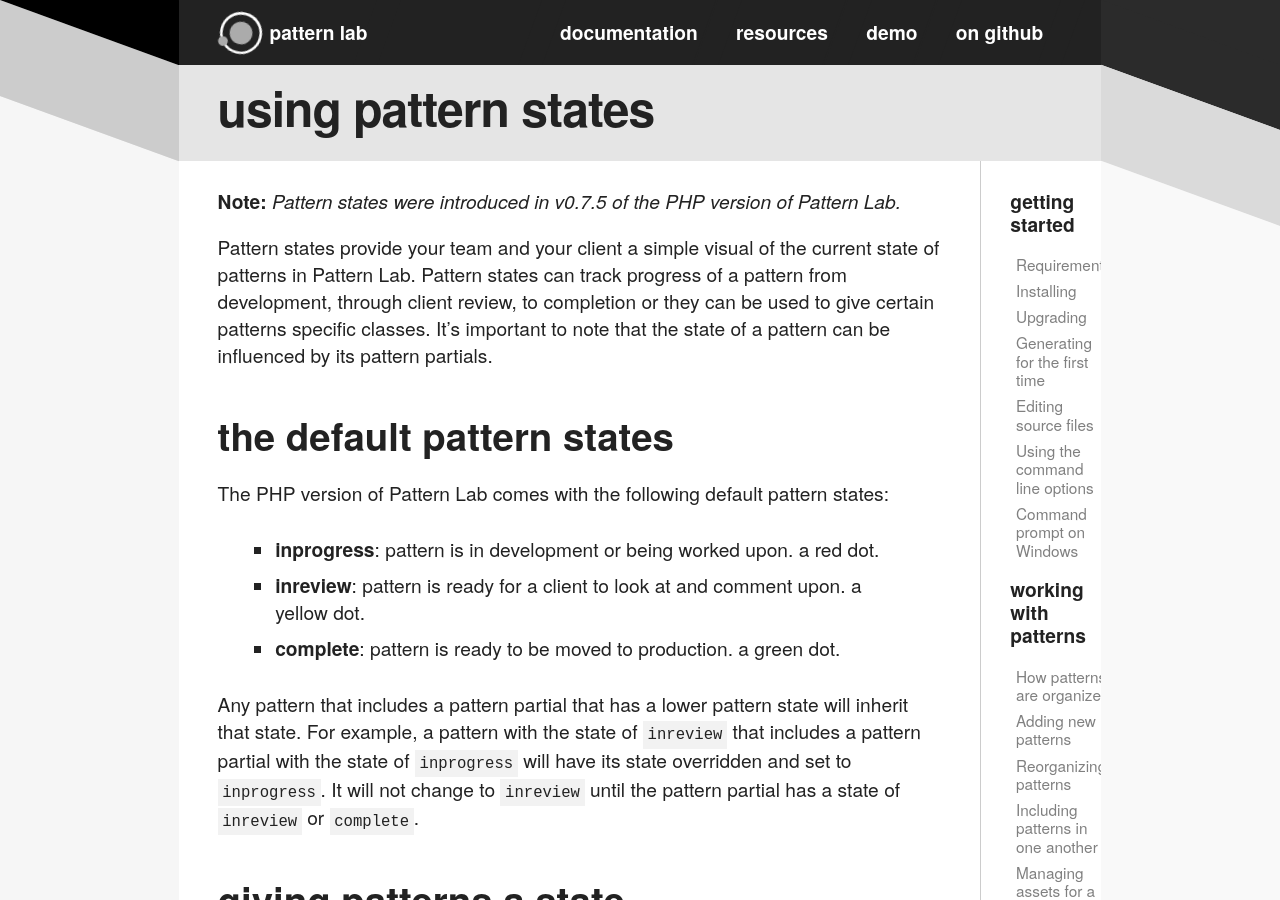
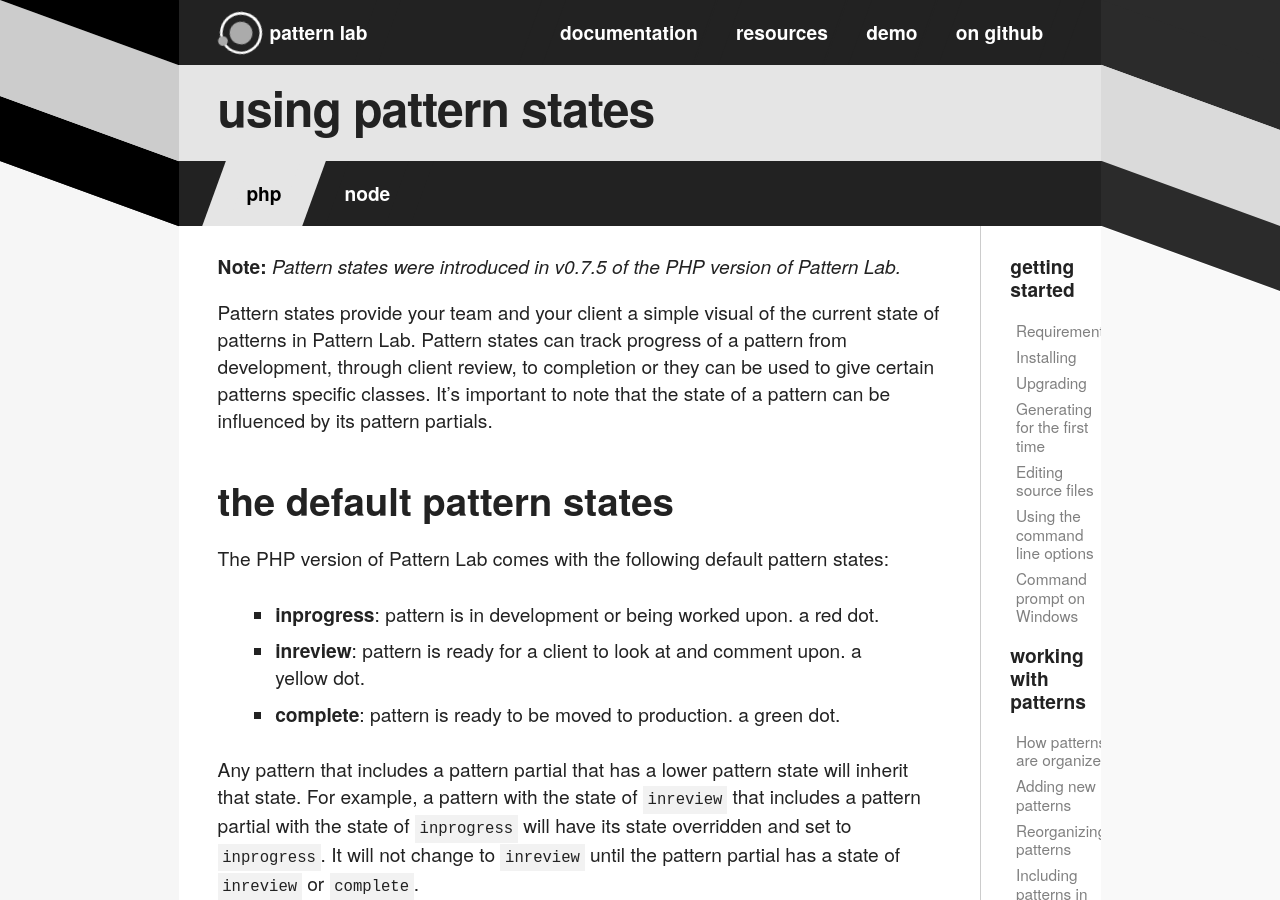
Before and after one commit to pattern-lab/website, a Jekyll site: the page built from patternlabsite/docs/pattern-states.md, in a window 1280 px wide and 900 px high. Built offline with Jekyll 4.4.1, drawn with Linux system fonts in a browser that asks for light colours; Markdown is read by kramdown in place of the engine named in the settings; comment, search, counter and statistics services are not loaded.

Commit message:
Updated pattern-states page This is part of https://github.com/pattern-lab/patternlab-node/issues/70 for version 1.0.0 release prep

````diff
--- a/patternlabsite/docs/pattern-states.md
+++ b/patternlabsite/docs/pattern-states.md
@@ -2,7 +2,17 @@
 layout: docs
 title: Using Pattern States | Pattern Lab
 heading: Using Pattern States
+languages:
+- language: php
+- language: node
 ---
+
+<!--- start php -->
+
+<div class="tab-panel" id="php">
+<h2 class="language-title">php</h2>
+
+{% capture m %}
 
 **Note:** *Pattern states were introduced in v0.7.5 of the PHP version of Pattern Lab.*
 
@@ -40,3 +50,56 @@
     }
 
 Then add `@newpatternstate` to your patterns to have the new look show up. If you want to add it to the cascade of the default patterns you can modify your `config.ini`. Simply add your new pattern state to the `patternStates` list.
+
+{% endcapture %}
+{{ m | markdownify }}
+
+</div>
+
+<!--- end php -->
+
+<!--- start node -->
+
+<div class="tab-panel" id="node">
+<h2 class="language-title">node</h2>
+
+{% capture m %}
+
+**Note:** *Rudimentary support for pattern states was introduced in v0.1.3 of the Node version of Pattern Lab. Pattern states do not inherit the lowest state from any partials yet.*
+
+Pattern states provide your team and your client a simple visual of the current state of patterns in Pattern Lab. Pattern states can track progress of a pattern from development, through client review, to completion or they can be used to give certain patterns specific classes.
+
+## The Default Pattern States
+
+The Node version of Pattern Lab comes with the following default pattern states:
+
+* **inprogress**: pattern is in development or being worked upon. a red dot.
+* **inreview**: pattern is ready for a client to look at and comment upon. a yellow dot.
+* **complete**: pattern is ready to be moved to production. a green dot.
+
+## Giving Patterns a State
+
+In the Node version of Pattern Lab, pattern states are managed centrally from inside `config.json`. Adding the [pattern-type]-[pattern-name] name as the key, followed by the class name will apply the pattern state:
+
+```
+"patternStates": {
+  "homepage-emergency" : "inprogress"
+},
+```
+
+## Adding Customized States
+
+The three default states included with the Node version of Pattern Lab might not be enough for everyone. To add customized states you should modify your own CSS files. **DO NOT** modify pattern states in `public/styleguide/css/styleguide.css`. You cannot be assured these files won't be overwritten.
+
+You can use the following as your CSS template for new pattern states:
+
+    .newpatternstate:before {
+        color: #B10DC9 !important;
+    }
+
+{% endcapture %}
+{{ m | markdownify }}
+
+</div>
+
+<!--- end node -->
````
